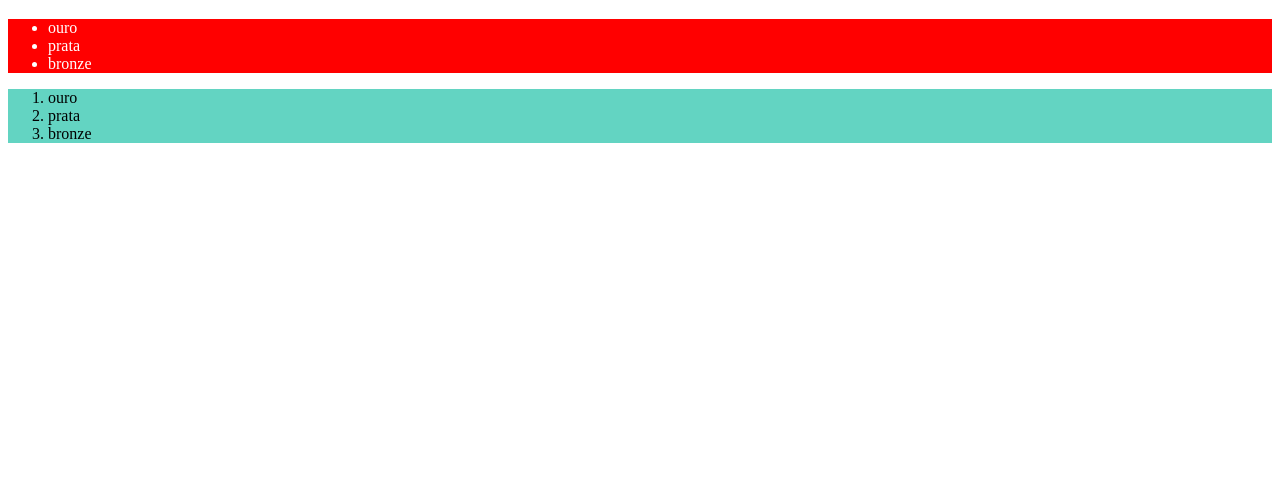
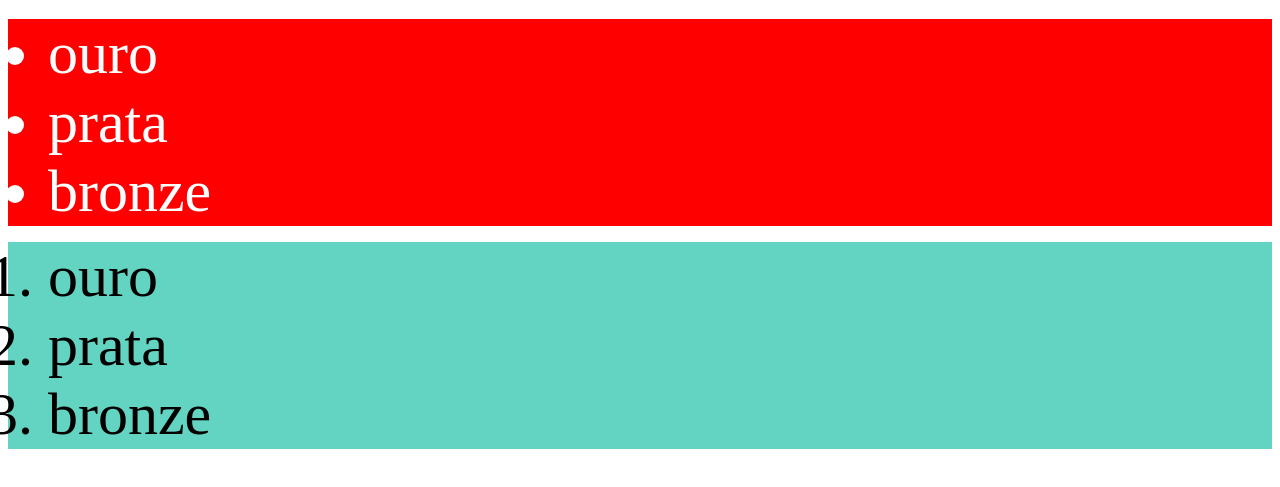
Before and after one commit to rafaele20240/rafaele-site, a plain HTML site: page index.html in a window 1280 px wide. Shown: the part 61-548 px from the top of the page. Drawn offline with Linux system fonts and the light colour scheme.

Commit message:
fvdtyses

```diff
--- a/index.html
+++ b/index.html
@@ -32,6 +32,14 @@
         background-color:rgb(99, 212, 194);
         color: black;
     }
+
+li {
+    font-size: 60px;
+    gap: 30px;
+}
+
+
+
 </style>
 
 </body>
```
